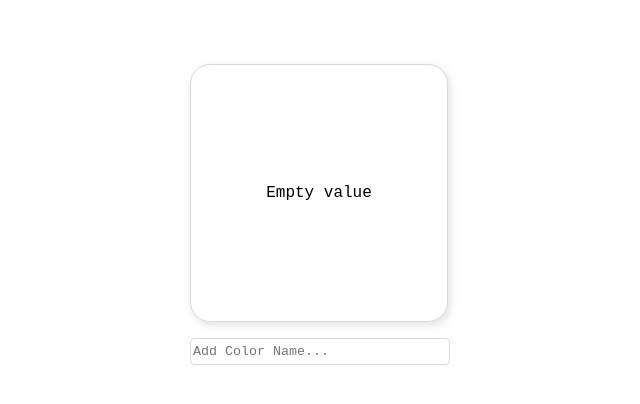
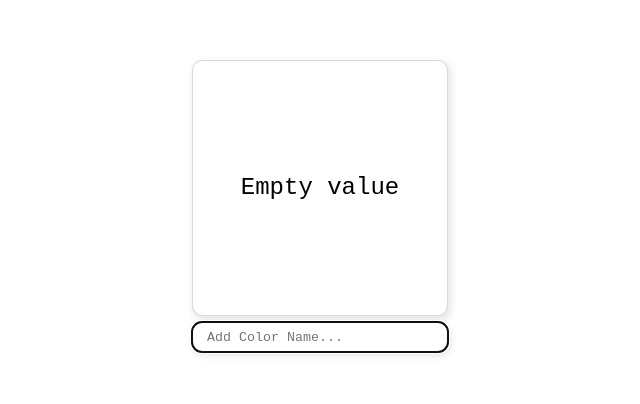
Before and after one commit to mmrzz/color-selector-app, a React (Create React App) app: page / in a window 1280 px wide. Shown: the part 194-598 px from the top of the page, without its empty margins (320-960 px from the left). Built offline with nearby package versions, Linux system fonts and the light colour scheme.

Commit message:
fixed some problems using lectures and added a functionality to text color

```diff
--- a/src/DisplayColor.js
+++ b/src/DisplayColor.js
@@ -1,15 +1,36 @@
+import { useRef, useEffect } from "react";
+
 const DisplayColor = ({ color }) => {
 
+    const textRef = useRef()
+
+    useEffect(() => {
+        if (textRef.current) {
+        // Get background color of the element
+        const bgColor = window.getComputedStyle(textRef.current).backgroundColor;
+
+        // Convert RGB to array
+        const rgb = bgColor.match(/\d+/g).map(Number);
+
+        // Calculate brightness (WCAG formula)
+        const brightness = (rgb[0] * 299 + rgb[1] * 587 + rgb[2] * 114) / 1000;
+
+        // Set text color based on brightness
+        textRef.current.style.color = brightness > 128 ? "black" : "white";
+        }
+    }, [color]);
+
     const style = {
-        backgroundColor: `${color}`
+        backgroundColor: color ? color : "#ffffff"
     }
 
   return (
     <div
+        ref = {textRef}
         style = {style}
         className="display"
     >
-        <p>{!color ? "Empty value" : color }</p>
+        <p className="text">{!color ? "Empty value" : color }</p>
     </div>
   )
 }
--- a/src/InputColor.js
+++ b/src/InputColor.js
@@ -2,12 +2,20 @@ const InputColor = ({color, setColor}) => {
 
 
   return (
-    <input
-    type="text"
-    className="input"
-    placeholder='Add Color Name...'
-    value={color}
-    onChange={ (e) => setColor(e.target.value)} />
+    <form >
+        <label htmlFor="add color">add color</label>
+        <input
+        id="add color"
+        type="text"
+        className="input"
+        placeholder='Add Color Name...'
+        value={color}
+        onChange={ (e) => setColor(e.target.value)}
+        autoFocus
+        required
+        />
+    </form>
+
   )
 }
 
--- a/src/index.css
+++ b/src/index.css
@@ -1,30 +1,49 @@
+* {
+  box-sizing: border-box;
+  margin: 0;
+  padding: 0;
+}
+
 body {
+  position: relative;
   min-height: 100vh;
   display: flex;
   justify-content: center;
   align-items: center;
+  flex-direction: column;
   font-family:'Courier New', Courier, monospace;
+  font-size: 1.5rem;
 }
 
 .display {
   width: max(20vw, 150px);
   aspect-ratio: 1/1;
   border: 1px solid rgba(128, 128, 128, 0.3);
-  border-radius: 20px;
+  border-radius: 10px;
   display: flex;
   justify-content: center;
   align-items: center;
-  margin-bottom: 1rem;
+  margin-bottom: 0.3rem;
   box-shadow: 2px 3px 7px 1px rgba(128, 128, 128, 0.2);
 }
 
-input {
+.input {
    width: max(20vw, 150px);
    border: 1px solid rgba(128, 128, 128, 0.3);
-   border-radius: 5px;
+   height: 20px;
+   border-radius: 10px;
    font-family: inherit;
    font-weight: 200;
    color: grey;
-   padding: 5px 0;
-   padding-left: 2px;
+   padding: 15px;
+   box-shadow: 2px 3px 7px 1px rgba(128, 128, 128, 0.2);
 }
+
+label {
+  position: absolute;
+  left: -99999px;
+}
+
+.input:focus {
+  border: orange;
+}
```
